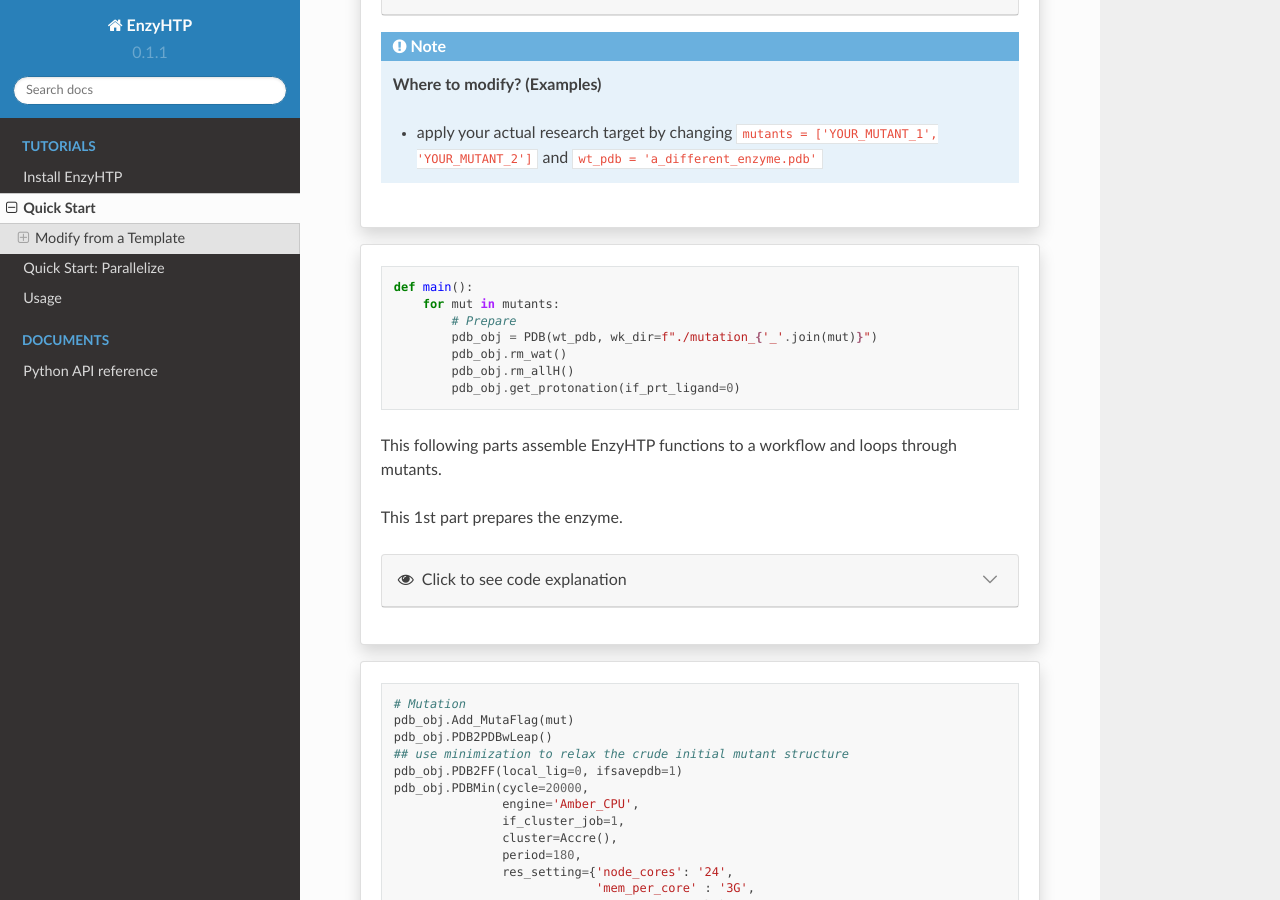
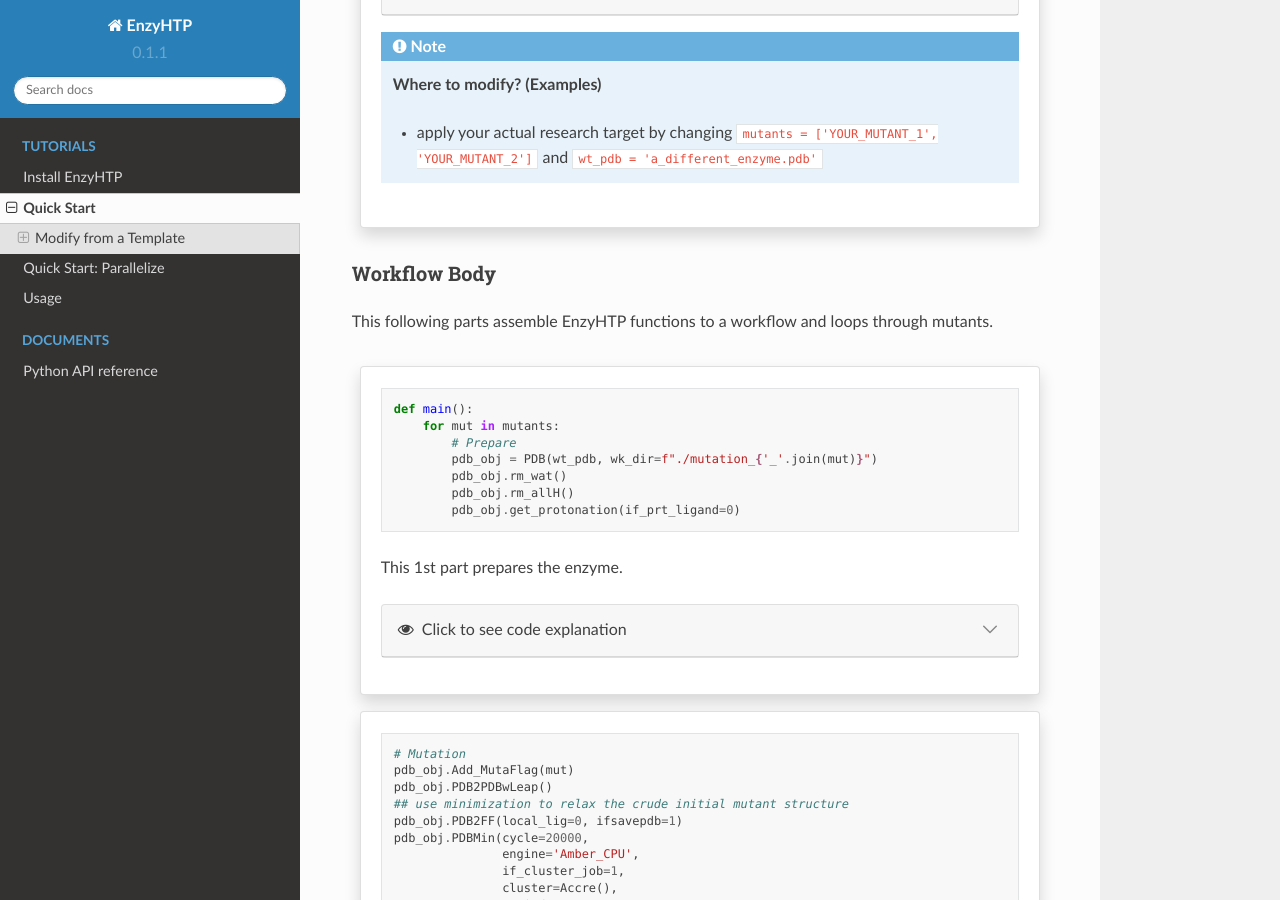
Before and after one commit to ChemBioHTP/enzyhtp_doc, a Sphinx documentation site: the page built from docs/source/qkst_general.rst, in a window 1280 px wide and 900 px high, scrolled down 2089 px. Built offline with Sphinx 7.4.7 and the Read the Docs theme 2.0.0, drawn with Linux system fonts in a browser that asks for light colours; some of the changed lines change nothing that is shown.

Commit message:
Update: fix a format problem

```diff
--- a/docs/source/qkst_general.rst
+++ b/docs/source/qkst_general.rst
@@ -134,7 +134,13 @@
 
         - apply your actual research target by changing ``mutants = ['YOUR_MUTANT_1', 'YOUR_MUTANT_2']`` and ``wt_pdb = 'a_different_enzyme.pdb'``
 
-    ------------------------
+
+Workflow Body
+------------------------
+This following parts assemble EnzyHTP functions to a workflow and loops through mutants.
+
+.. panels::
+
     :column: col-lg-12 col-md-12 col-sm-12 col-xs-12 p-2 text-left
 
     .. code:: python
@@ -146,8 +152,6 @@
                 pdb_obj.rm_wat()
                 pdb_obj.rm_allH()
                 pdb_obj.get_protonation(if_prt_ligand=0)
-
-    This following parts assemble EnzyHTP functions to a workflow and loops through mutants.
 
     This 1st part prepares the enzyme.
 
```
